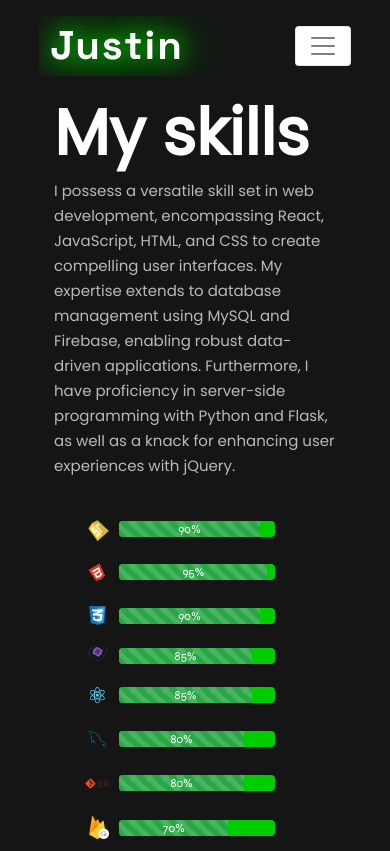
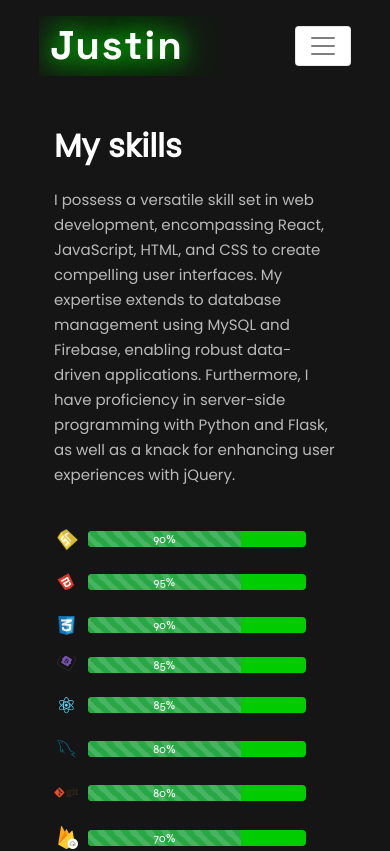
Before and after one commit to tin0312/my-portfolio-website, a React (Vite) app: page /about in a window 390 px wide. Shown: the top 851 px of the page. Built offline with nearby package versions, Linux system fonts and the light colour scheme.

Commit message:
form validation

```diff
--- a/src/App.css
+++ b/src/App.css
@@ -147,6 +147,9 @@ body {
   .home-container{
     padding-bottom: 20%;
   }
+  .about-container{
+    padding-bottom: 15%;
+  }
   .project-container{
     padding-bottom: 20%;
   }
@@ -164,6 +167,14 @@ body {
   .header a {
     font-size: 1.3em ;
   }
+  .progress-bar{
+    width: 70% !important;
+  }
+  .skill-header{
+    font-size: 2em !important;
+    padding-top: 1em;
+    padding-bottom: 0.5em;
+  }
 }
 /* About section */
 .about-container {
@@ -173,7 +184,7 @@ body {
 .skill-header {
   color: #fff;
   font-family: "Poppins", sans-serif;
-  font-size: 64px;
+  font-size: 3.5em;
   font-weight: 700;
   margin-bottom: 2%;
 }
@@ -210,7 +221,7 @@ body {
   width: 100%;
 }
 .progress-bar{
-  width: 50% ;
+  width: 50%;
   background-color:#00cc00
 }
 /* Project section*/
@@ -325,7 +336,7 @@ body {
 .form-container label {
   opacity: 0.5;
 }
-input[type="text"],
+input[type="text"], input[type = "email"],
 textarea {
   border: none;
   border-radius: 0;
--- a/src/Pages/Contacts.jsx
+++ b/src/Pages/Contacts.jsx
@@ -1,6 +1,6 @@
 import React from "react";
 import Airtable from "airtable";
-import {Container, Row, Col } from "react-bootstrap"
+import { Container, Row, Col } from "react-bootstrap";
 
 export default function Contacts() {
   // Store form data
@@ -19,12 +19,18 @@ export default function Contacts() {
   // Handle submit
   const handleSubmit = async (e) => {
     e.preventDefault();
-    console.log(formInfo);
-    window.alert("Messaged sent, have a good day :)")
+    window.alert("Messaged sent, have a good day :)");
+    //clean texts after fill
+    setFormInfo({
+      name: "",
+      email: "",
+      message: "",
+    });
 
     try {
       const base = new Airtable({
-        apiKey: "patVJYRDfNeQgFxcb.6d134f1e7190daf5a66ed80d732be67c3e981d8a0f9221dfe03eca5e901d8a45"
+        apiKey:
+          "patVJYRDfNeQgFxcb.6d134f1e7190daf5a66ed80d732be67c3e981d8a0f9221dfe03eca5e901d8a45",
       }).base("app2ECwavIy178eTW");
       // create a record
       const records = await base("Users Inquiry").create([
@@ -36,11 +42,6 @@ export default function Contacts() {
           },
         },
       ]);
-      setFormInfo({
-        name: "",
-        email: "",
-        message: "",
-      });
     } catch (error) {
       console.error("Error creating record:", error);
     }
@@ -49,7 +50,7 @@ export default function Contacts() {
   return (
     <Container fluid className="contact-container pl-0 pr-0 mb-xs-5">
       <Row className="greeting-row d-flex flex-column flex-lg-row w-100">
-        <Col xs={12} lg ={6} className="contact-greeting mb-xs-5">
+        <Col xs={12} lg={6} className="contact-greeting mb-xs-5">
           <h1 className="contact-header">Contact</h1>
           <p className="contact-message">
             I would love to hear about your project and how I <br />
@@ -57,7 +58,12 @@ export default function Contacts() {
             <br /> to you as soon as possible.
           </p>
         </Col>
-      <Col xs={12} lg={6} onSubmit={handleSubmit} className="form-container d-flex justify-content-xs-center justify-content-lg-end pt-4 pb-4 ">
+        <Col
+          xs={12}
+          lg={6}
+          onSubmit={handleSubmit}
+          className="form-container d-flex justify-content-xs-center justify-content-lg-end pt-4 pb-4 "
+        >
           <form action="">
             <label htmlFor="name">NAME</label>
             <input
@@ -66,15 +72,18 @@ export default function Contacts() {
               id="name"
               name="name"
               required
+              value={formInfo.name}
+              pattern="[A-Za-z]"
             />
 
             <label htmlFor="email">EMAIL</label>
             <input
               onChange={handleInputChange}
-            type="text"
+              type="email"
               id="email"
               name="email"
               required
+              value={formInfo.email}
             />
 
             <label htmlFor="message">MESSAGE</label>
@@ -83,6 +92,7 @@ export default function Contacts() {
               id="message"
               name="message"
               required
+              value={formInfo.message}
             ></textarea>
             <button type="submit">SEND MESSAGE</button>
           </form>
```
Lines whose indentation alone changed are shown as unchanged.
